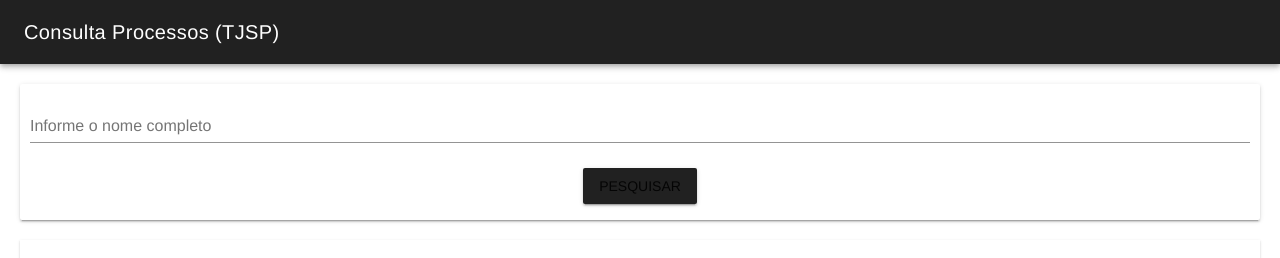
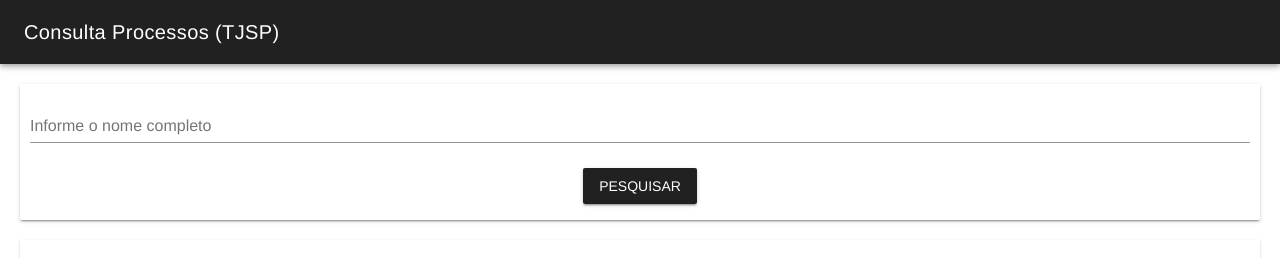
Before and after one commit to duducp/service1_vue_cedro, a Vue app: page / in a window 1280 px wide. Shown: the top 258 px of the page. Built offline with nearby package versions, Linux system fonts and the light colour scheme; what vue-native-websocket, vue-snotify would draw is missing.

Commit message:
Adicionada validação do formulário

```diff
--- a/src/components/Home.vue
+++ b/src/components/Home.vue
@@ -2,14 +2,15 @@
   <v-layout row>
     <v-flex>
       <v-card class="form-app">
-        <v-form ref="form">
+        <v-form ref="form" v-model="valid">
           <v-text-field
             label="Informe o nome completo"
             v-model="name"
+            :rules="nameRules"
             required
           ></v-text-field>
 
-          <v-btn @click="submit" :loading="loading" :disabled="loading" >
+          <v-btn class="btnPesquisa" @click="submit" :loading="loading" :disabled="loading" >
             Pesquisar
           </v-btn>
         </v-form>
@@ -52,8 +53,12 @@
 
   export default {
     data: () => ({
+      valid: false,
       loading: false,
       name: '',
+      nameRules: [
+        (v) => !!v || 'O nome é obrigatório'
+      ],
       messages: {
         name: [],
       },
@@ -84,6 +89,7 @@
     }),
     methods: {
       submit() {
+        if (this.$refs.form.validate()) {
           this.loading = true;
 
           let data = {
@@ -112,7 +118,7 @@
             // let errors = err.response.data.errors;
             this.displayNotification('Oops.. algo deu errado. Tente novamente!', '', 'error');
           })
-
+        }
       },
       searchProcess(id) {
         axios.get('http://localhost:8000/busca/' + id).then((res) => {
@@ -154,7 +160,7 @@
     padding: 10px;
   }
 
-  .v-btn {
+  .btnPesquisa.v-btn {
     background-color: #212121 !important;
     color: #fff;
   }
```
Lines whose indentation alone changed are shown as unchanged.
